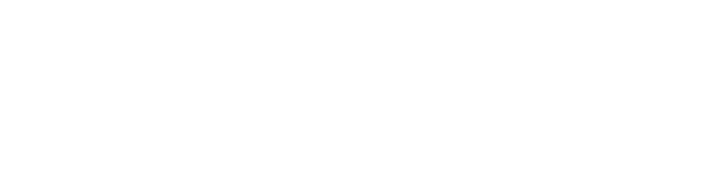
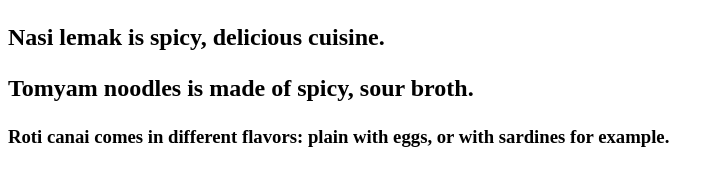
Before and after one commit to yeongfoongchoo/Coursera-Web-Development, a plain HTML site: page CSS-3/index.html in a window 1280 px wide. Shown: the whole page, without its empty margins (0-724 px from the left). Drawn offline with Linux system fonts and the light colour scheme.

Commit message:
Update index.html

```diff
--- a/CSS-3/index.html
+++ b/CSS-3/index.html
@@ -7,6 +7,30 @@
     <title>Introduction to Malaysian Cuisine by yeongfoongchoo</title>
 
   </head>
+
+  <body>
+
+    <section class="Food">
+      <h1 class="Nasi Lemak (a.k.a Coconut Rice)">
+        <p>
+          Nasi lemak is spicy, delicious cuisine.
+        </p>
+      </h1>
+
+      <h2 class="Tomyam">
+        <p>
+          Tomyam noodles is made of spicy, sour broth.
+        </p>
+      </h2>
+
+      <h3 class="Roti canai (a.k.a Flat bread">
+        <p>
+          Roti canai comes in different flavors: plain with eggs, or with sardines for example.
+        </p>
+      </h3>
+
+    </section>
+  </body>
 </html>
 
 
```
